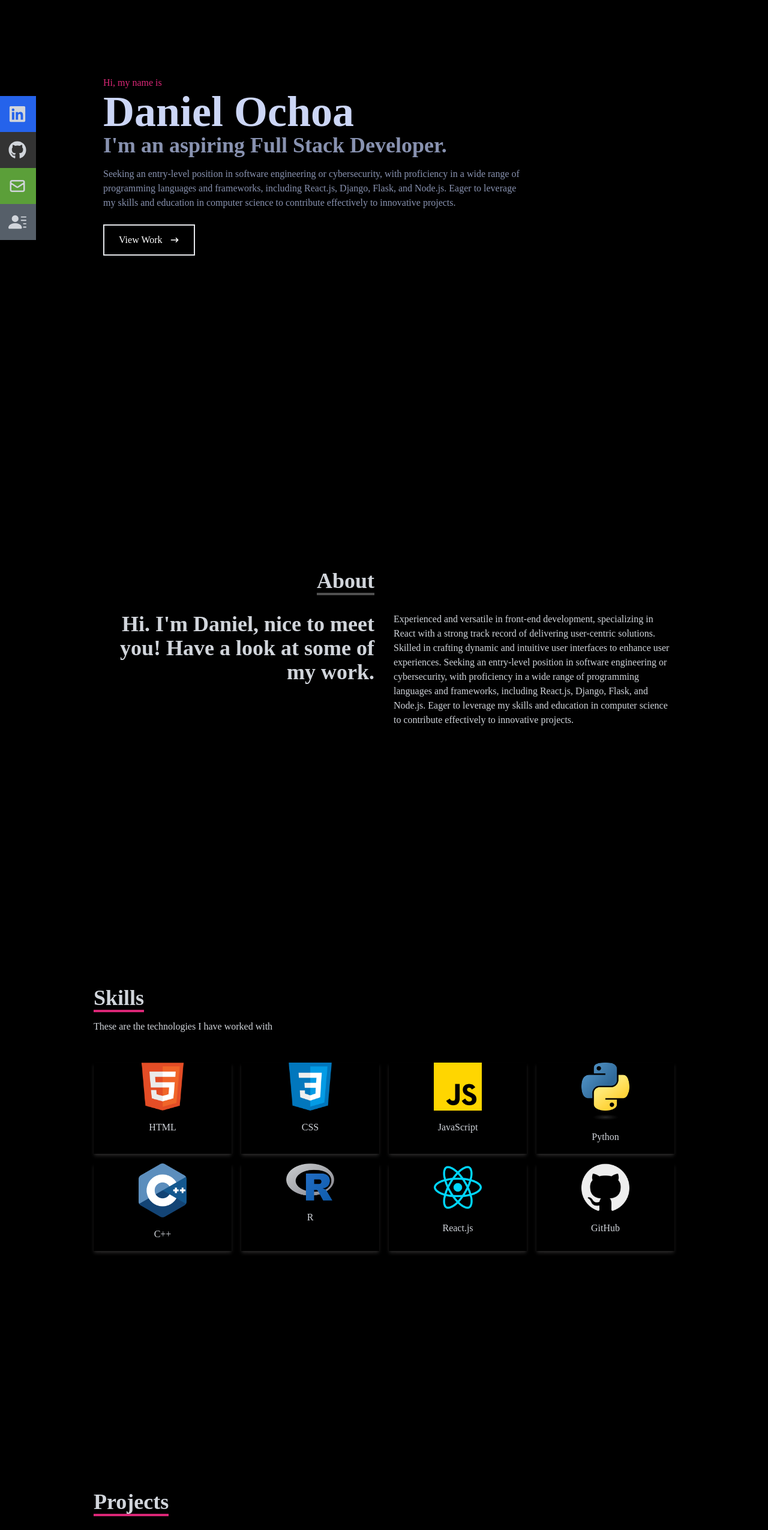
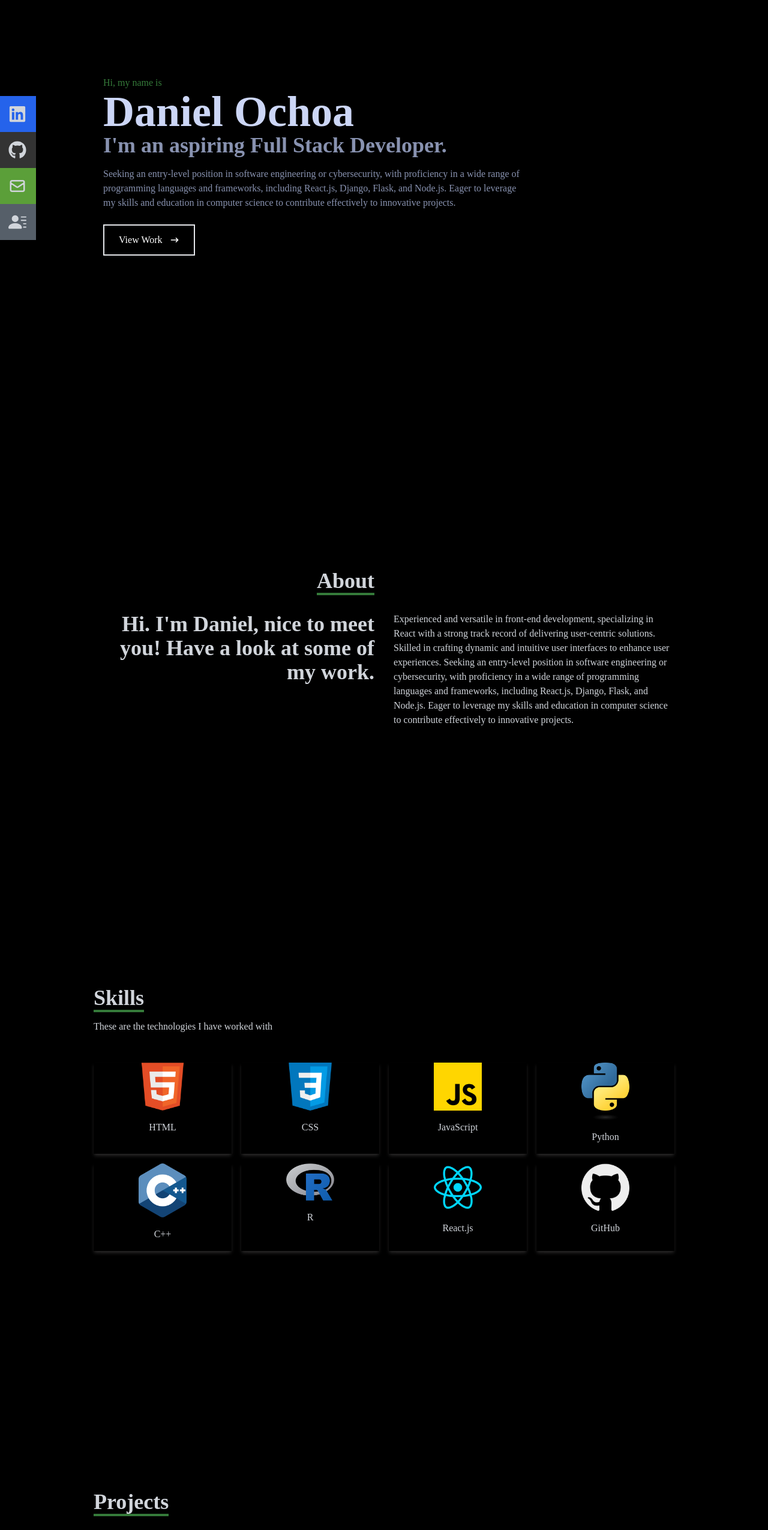
Before and after one commit to DanOcho8/Daniel-Ochoa-Portfolio, a React (Create React App) app in the folder daniel-ochoa-portfolio/: page / in a window 1280 px wide. Shown: the part 120-2670 px from the top of the page at 60% size. Built offline with nearby package versions, Linux system fonts and the light colour scheme.

Commit message:
updated some styles, would like to add some more near future.

```diff
--- a/daniel-ochoa-portfolio/src/components/About.jsx
+++ b/daniel-ochoa-portfolio/src/components/About.jsx
@@ -6,7 +6,7 @@
       <div className="flex flex-col justify-center items-center w-full h-full">
         <div className="max-w-[1000px] w-full grid grid-cols-2 gap-8">
           <div className="sm:text-right pb-8 pl-4">
-            <p className="text-4xl font-bold inline border-b-4 border-[#505050]">
+            <p className="text-4xl font-bold inline border-b-4 border-[#357a3a]">
               About
             </p>
           </div>
--- a/daniel-ochoa-portfolio/src/components/Contact.jsx
+++ b/daniel-ochoa-portfolio/src/components/Contact.jsx
@@ -12,7 +12,7 @@
         className="flex flex-col max-w-[600px] w-full"
       >
         <div className="pb-8">
-          <p className="text-4xl font-bold inline border-b-4 border-pink-600 text-gray-300">
+          <p className="text-4xl font-bold inline border-b-4 border-[#357a3a] text-gray-300">
             Contact
           </p>
           <p className="text-gray-300 py-4">
@@ -37,7 +37,7 @@
           rows="10"
           placeholder="Message"
         />
-        <button className="text-white border-2 hover:bg-pink-600 hover:border-pink-600 px-4 py-3 my-8 mx-auto flex items-center">
+        <button className="text-white border-2 hover:bg-[#357a3a] hover:border-[#357a3a] px-4 py-3 my-8 mx-auto flex items-center">
           Send
         </button>
       </form>
--- a/daniel-ochoa-portfolio/src/components/Home.jsx
+++ b/daniel-ochoa-portfolio/src/components/Home.jsx
@@ -6,7 +6,7 @@
     <div name="home" className="w-full h-screen bg-[black]">
       {/* Container */}
       <div className="max-w-[1000px] mx-auto px-8 flex flex-col justify-center h-full text-white">
-        <p className="text-pink-600">Hi, my name is</p>
+        <p className="text-[#357a3a]">Hi, my name is</p>
         <h1 className="text-4xl sm:text-7xl font-bold text-[#ccd6f6]">
           Daniel Ochoa
         </h1>
@@ -23,7 +23,7 @@
         <div>
           <button
             href=""
-            className="text-white group border-2 px-6 py-3 my-2 flex items-center hover:bg-pink-600 hover:border-pink-600"
+            className="text-white group border-2 px-6 py-3 my-2 flex items-center hover:bg-[#357a3a] hover:border-[#357a3a]"
           >
             <Link to="work" smooth={true} duration={500}>
               View Work
--- a/daniel-ochoa-portfolio/src/components/Skills.jsx
+++ b/daniel-ochoa-portfolio/src/components/Skills.jsx
@@ -14,7 +14,7 @@
       {/*Container*/}
       <div className="max-w-[1000px] mx-auto p-4 flex flex-col justify-center w-full h-full">
         <div>
-          <p className="text-4xl font-bold inline border-b-4 border-pink-600">
+          <p className="text-4xl font-bold inline border-b-4 border-[#357a3a]">
             Skills
           </p>
           <p className="py-4">
--- a/daniel-ochoa-portfolio/src/components/Work.jsx
+++ b/daniel-ochoa-portfolio/src/components/Work.jsx
@@ -7,7 +7,7 @@
     <div name="work" className=" w-full md:h-screen text-gray-300 bg-black">
       <div className="max-w-[1000px] mx-auto p-4 flex flex-col justify-center w-full h-full">
         <div className="pb-8">
-          <p className="text-4xl font-bold inline border-b-4 text-gray-300 border-pink-600">
+          <p className="text-4xl font-bold inline border-b-4 text-gray-300 border-[#357a3a]">
             Projects
           </p>
           <p className="py-6">Check out some of my most recent work!</p>
```
